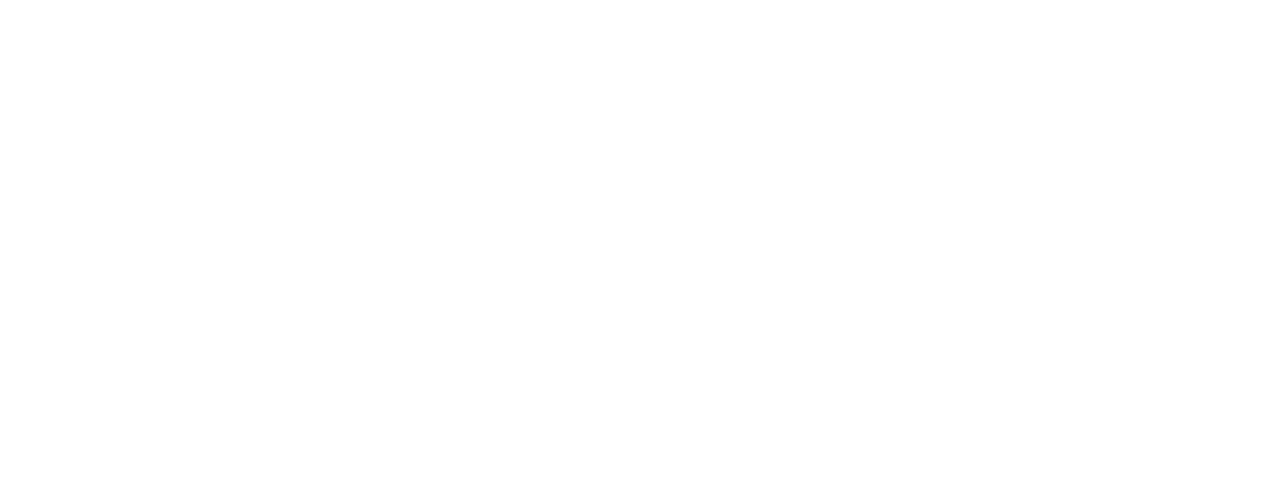
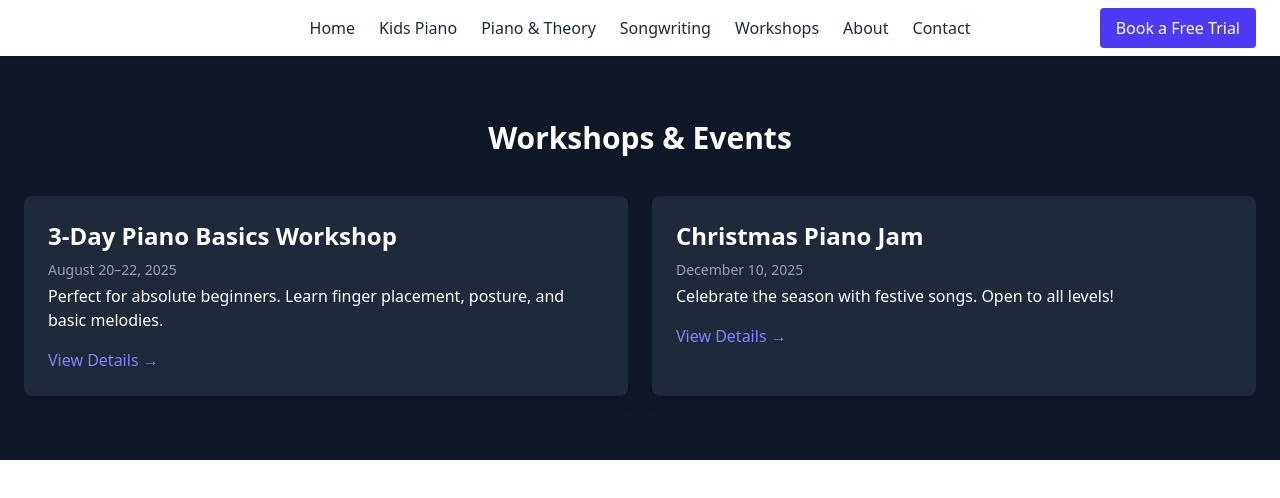
Before and after one commit to ashwinkotee/music-teaching-website, a React (Vite) app: page /workshops in a window 1280 px wide. Before the commit this address had no page. Shown: the top 498 px of the page. Built offline with nearby package versions, Linux system fonts and the light colour scheme.

Commit message:
Layout and workshop update

```diff
--- a/src/App.jsx
+++ b/src/App.jsx
@@ -10,6 +10,9 @@
 import { useEffect } from "react";
 import { useLocation } from "react-router-dom";
 import FacebookPixel from "./components/FacebookPixel";
+import WorkshopsPage from "./pages/WorkshopsPage";
+import Navbar from "./components/Navbar";
+import PianoBasicsWorkshop from "./components/workshops/PIanoBasicsWorkshop";
 
 function App() {
   const ScrollToHash = () => {
@@ -30,12 +33,14 @@
   };
 
   return (
-    <div>
-      <div className="max-w-screen-2xl mx-auto">
     <Router>
       <ScrollToTop />
       <ScrollToHash />
       <FacebookPixel />
+
+      {/* ✅ Add the Navbar before Routes */}
+      <Navbar />
+
       <Routes>
         <Route path="/" element={<Home />} />
         <Route path="/kids-piano" element={<KidsPiano />} />
@@ -43,19 +48,16 @@
           path="/Introductory-piano-course"
           element={<IntroductoryPianoCourse />}
         />
+        <Route path="/piano-theory-course" element={<PianoTheoryProgram />} />
+        <Route path="/songwriting-class" element={<SongwritingLessonsPage />} />
+        <Route path="/about-me" element={<AboutMePage />} />
+        <Route path="/workshops" element={<WorkshopsPage />} />
         <Route
-              path="/piano-theory-course"
-              element={<PianoTheoryProgram />}
+          path="/workshops/piano-basics-workshop"
+          element={<PianoBasicsWorkshop />}
         />
-            <Route
-              path="/songwriting-class"
-              element={<SongwritingLessonsPage />}
-            />
-            <Route path="/about-me" element={<AboutMePage />} />
       </Routes>
     </Router>
-      </div>
-    </div>
   );
 }
 
--- a/src/components/ContactForm.jsx
+++ b/src/components/ContactForm.jsx
@@ -5,7 +5,6 @@
 
   const handleSubmit = async (e) => {
     e.preventDefault();
-
     const form = e.target;
     const formData = new FormData(form);
 
@@ -28,10 +27,11 @@
   return (
     <section
       id="contact"
-      className="py-16 px-6 md:px-16 bg-gray-200 dark:bg-gray-800 text-gray-900 dark:text-white"
+      className="bg-gray-200 dark:bg-gray-800 text-gray-900 dark:text-white py-16 px-4"
     >
+      <div className="max-w-screen-2xl mx-auto px-6 md:px-16">
         <h2 className="text-3xl font-bold text-center mb-12">Get in Touch</h2>
-      <div className="max-w-6xl mx-auto flex flex-col md:flex-row gap-12">
+        <div className="flex flex-col md:flex-row gap-12">
           {/* Address Section */}
           <div className="md:w-1/4 space-y-4">
             <h3 className="text-xl font-semibold">Ashwin Kumar</h3>
@@ -50,7 +50,7 @@
             </p>
           </div>
 
-        {/* Right Section */}
+          {/* Form Section */}
           <div className="md:w-3/4">
             {submitted ? (
               <div className="bg-white dark:bg-gray-700 p-6 rounded-lg shadow text-center space-y-6">
@@ -109,6 +109,7 @@
             )}
           </div>
         </div>
+      </div>
     </section>
   );
 };
--- a/src/components/FeaturedWork.jsx
+++ b/src/components/FeaturedWork.jsx
@@ -48,8 +48,12 @@
 
 const FeaturedWork = () => {
   return (
-    <section className="py-16 px-6 md:px-16 bg-white dark:bg-gray-900 text-gray-900 dark:text-white">
-      <h2 className="text-3xl font-bold mb-12 text-center"> Featured Work </h2>
+    <section className="bg-white dark:bg-gray-900 text-gray-900 dark:text-white py-16 px-4">
+      <div className="max-w-screen-2xl mx-auto px-6 md:px-16">
+        <h2 className="text-3xl font-bold mb-12 text-center">
+          {" "}
+          Featured Work{" "}
+        </h2>
 
         {/* Released Songs */}
         <div className="mb-16">
@@ -90,7 +94,7 @@
           </div>
         </div>
 
-      {/* Background Scores */}
+        {/* Background Scores - Uncomment if needed */}
         {/* <div className="mb-16">
           <h3 className="text-2xl font-semibold mb-6">Background Scores</h3>
           <div className="grid grid-cols-1 md:grid-cols-3 gap-8">
@@ -102,11 +106,14 @@
                   <source src={score.audio} type="audio/mpeg" />
                   Your browser does not support the audio element.
                 </audio>
-              <p className="italic text-sm text-gray-600 dark:text-gray-300">"{score.testimonial}"</p>
+                <p className="italic text-sm text-gray-600 dark:text-gray-300">
+                  "{score.testimonial}"
+                </p>
               </div>
             ))}
           </div>
         </div> */}
+      </div>
     </section>
   );
 };
--- a/src/components/HeroSection.jsx
+++ b/src/components/HeroSection.jsx
@@ -2,16 +2,15 @@
 
 const HeroSection = () => {
   return (
-    <section className="bg-black/50 bg-blend-overlay items-start justify-start bg-cover bg-center px-10 pt-20 pb-60 text-left bg-[url('/pianoHero.jpg')]">
-      <div className="max-w-2xl">
+    <section className="w-full bg-black/50 bg-blend-overlay bg-cover bg-center bg-[url('/pianoHero.jpg')]">
+      <div className="w-full px-6 pt-20 pb-60 flex justify-start">
+        <div className="max-w-7xl w-full mx-auto">
           <h1 className="text-white text-4xl md:text-6xl font-bold mb-4">
             Learn music with Ashwin
           </h1>
           <p className="text-white text-xl md:text-2xl mb-4">
             Online & In-Person
           </p>
-        <div className="bottom left-8">
-          {/* Uncomment to show button */}
           <a
             href="#contact"
             className="inline-block bg-indigo-600 text-white px-6 py-3 rounded-lg shadow hover:bg-indigo-700 transition"
--- a/src/components/InfoSection.jsx
+++ b/src/components/InfoSection.jsx
@@ -2,7 +2,8 @@
 
 const InfoSection = () => {
   return (
-    <section className="p-8 md:p-16 flex flex-col md:flex-row items-center justify-between bg-gray-100">
+    <section className="bg-gray-100 py-12 px-4">
+      <div className="max-w-screen-2xl mx-auto flex flex-col md:flex-row items-center justify-between">
         <div className="md:w-1/2 mb-8 md:mb-0">
           <img src="/kmmc.jpg" alt="Conference" className="shadow-md rounded" />
           <p className="mt-3 text-sm text-gray-600 italic text-center">
@@ -29,17 +30,18 @@
               approach to teaching and sharing music with others.
             </p>
             <p>
-            Today, I bring that same passion into every session — whether it’s a
-            one-on-one lesson, a composition project, or a live performance.
+              Today, I bring that same passion into every session — whether it’s
+              a one-on-one lesson, a composition project, or a live performance.
               Let’s create something beautiful together.
             </p>
           </div>
 
-        <Link to={"/about-me"}>
+          <Link to="/about-me">
             <button className="px-5 py-2 bg-white text-black border rounded hover:bg-gray-100 transition">
               About Me
             </button>
           </Link>
+        </div>
       </div>
     </section>
   );
--- /dev/null
+++ b/src/components/Navbar.jsx
@@ -0,0 +1,30 @@
+import { Link } from "react-router-dom";
+
+const Navbar = () => {
+  return (
+    <nav className="bg-white shadow-md sticky top-0 z-50">
+      <div className="max-w-screen-2xl mx-auto px-6 py-4 flex items-center justify-center relative">
+        {/* Centered Menu Items */}
+        <div className="hidden md:flex space-x-6 text-gray-800 font-medium">
+          <Link to="/">Home</Link>
+          <Link to="/kids-piano">Kids Piano</Link>
+          <Link to="/piano-theory-course">Piano & Theory</Link>
+          <Link to="/songwriting-class">Songwriting</Link>
+          <Link to="/workshops">Workshops</Link>
+          <Link to="/about-me">About</Link>
+          <a href="#contact">Contact</a>
+        </div>
+
+        {/* CTA Button - Right Aligned */}
+        <a
+          href="#contact"
+          className="hidden md:inline-block absolute right-6 bg-indigo-600 text-white px-4 py-2 rounded hover:bg-indigo-700 transition"
+        >
+          Book a Free Trial
+        </a>
+      </div>
+    </nav>
+  );
+};
+
+export default Navbar;
--- /dev/null
+++ b/src/components/workshops/PIanoBasicsWorkshop.jsx
@@ -0,0 +1,25 @@
+const PianoBasicsWorkshop = () => {
+  return (
+    <section className="py-16 px-6 bg-white text-gray-800 max-w-3xl mx-auto">
+      <h1 className="text-4xl font-bold mb-4">3-Day Piano Basics Workshop</h1>
+      <p className="text-gray-600 mb-2">August 20–22, 2025 | Lower Sackville</p>
+      <p className="mb-6">
+        A fun and interactive beginner workshop where students will learn the
+        fundamentals of piano: finger placement, posture, basic notation, and a
+        song or two!
+      </p>
+      <ul className="list-disc pl-5 space-y-2 mb-6">
+        <li>Dates: August 20–22, 2025</li>
+        <li>Time: 10:00 AM – 11:30 AM each day</li>
+        <li>Location: In-Person (Lower Sackville)</li>
+        <li>Price: $20 for all 3 days</li>
+        <li>Limited seats available (max 5 per batch)</li>
+      </ul>
+      <button className="bg-indigo-600 text-white px-6 py-2 rounded hover:bg-indigo-700">
+        Register Now
+      </button>
+    </section>
+  );
+};
+
+export default PianoBasicsWorkshop;
--- /dev/null
+++ b/src/pages/WorkshopsPage.jsx
@@ -0,0 +1,44 @@
+import { Link } from "react-router-dom";
+
+const workshops = [
+  {
+    title: "3-Day Piano Basics Workshop",
+    slug: "piano-basics-workshop",
+    date: "August 20–22, 2025",
+    summary:
+      "Perfect for absolute beginners. Learn finger placement, posture, and basic melodies.",
+  },
+  {
+    title: "Christmas Piano Jam",
+    slug: "christmas-event",
+    date: "December 10, 2025",
+    summary: "Celebrate the season with festive songs. Open to all levels!",
+  },
+];
+
+const WorkshopsPage = () => {
+  return (
+    <section className="py-16 px-6 bg-gray-900 text-white">
+      <h2 className="text-3xl font-bold text-center mb-10">
+        Workshops & Events
+      </h2>
+      <div className="grid md:grid-cols-2 gap-6">
+        {workshops.map((event, index) => (
+          <div key={index} className="bg-gray-800 p-6 rounded-lg shadow-lg">
+            <h3 className="text-2xl font-semibold mb-2">{event.title}</h3>
+            <p className="text-sm text-gray-400 mb-1">{event.date}</p>
+            <p className="mb-4">{event.summary}</p>
+            <Link
+              to={`/workshops/${event.slug}`}
+              className="text-indigo-400 hover:underline"
+            >
+              View Details →
+            </Link>
+          </div>
+        ))}
+      </div>
+    </section>
+  );
+};
+
+export default WorkshopsPage;
```
Also changed, not shown: src/components/PackageSection.jsx (+4 -103 lines), src/components/SongWrittingSection.jsx (+12 -9 lines). Lines whose indentation alone changed are shown as unchanged.
